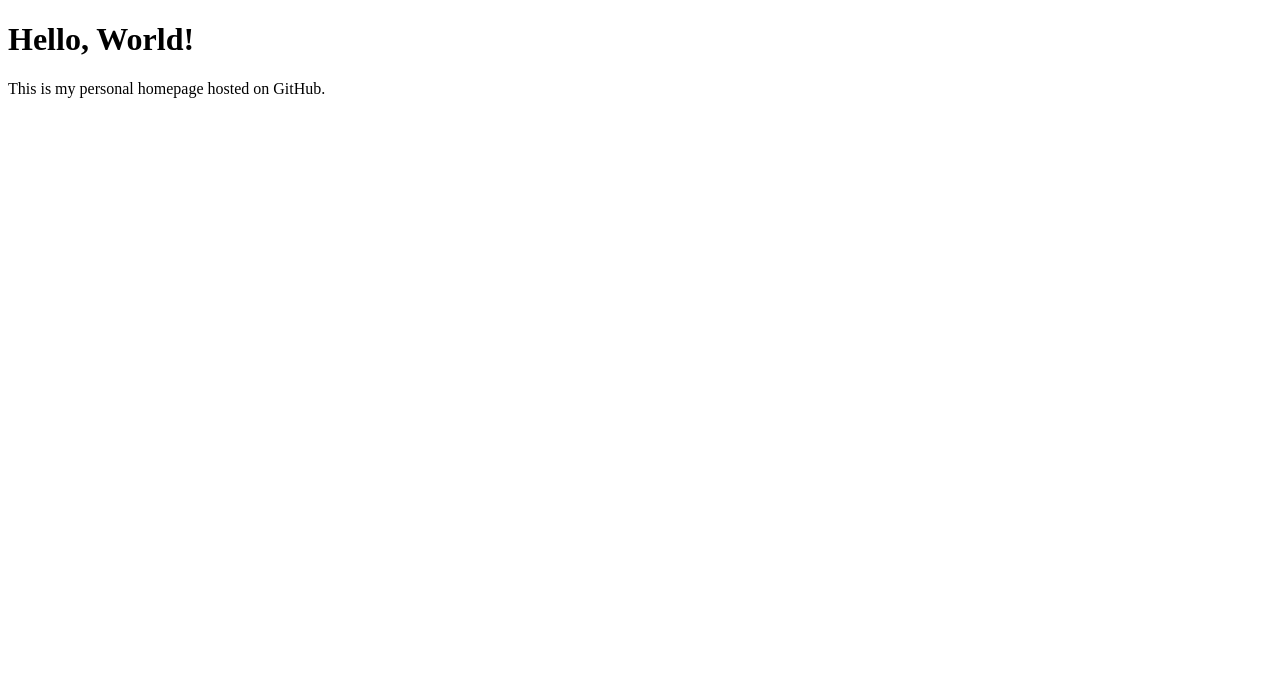
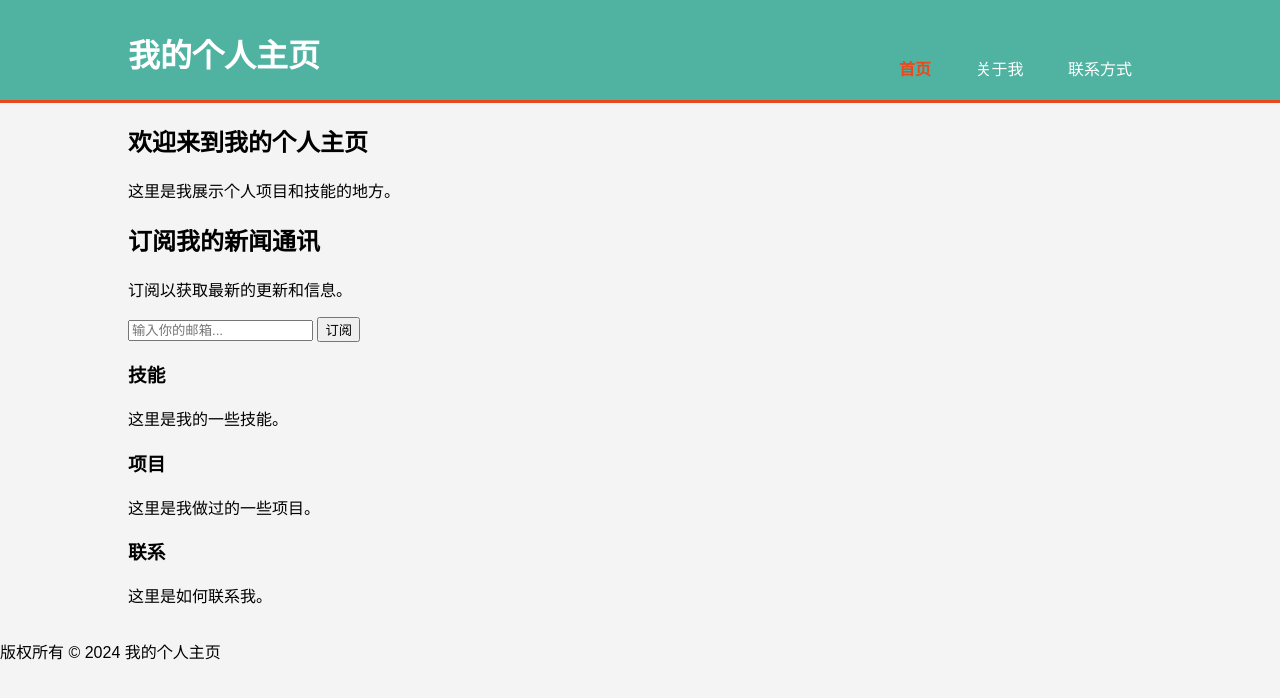
Before and after one commit to ningyang-365/CV, a plain HTML site: page index.html in a window 1280 px wide. Drawn offline with Linux system fonts and the light colour scheme.

Commit message:
Update index.html

```diff
--- a/index.html
+++ b/index.html
@@ -3,10 +3,107 @@
 <head>
     <meta charset="UTF-8">
     <meta name="viewport" content="width=device-width, initial-scale=1.0">
-    <title>Your Personal Homepage</title>
+    <title>我的个人主页</title>
+    <style>
+        body {
+            font-family: Arial, sans-serif;
+            margin: 0;
+            padding: 0;
+            background-color: #f4f4f4;
+        }
+        .container {
+            width: 80%;
+            margin: auto;
+            overflow: hidden;
+        }
+        header {
+            background: #50b3a2;
+            color: white;
+            padding-top: 30px;
+            min-height: 70px;
+            border-bottom: #e8491d 3px solid;
+        }
+        header a {
+            color: #ffffff;
+            text-decoration: none;
+            text-transform: uppercase;
+            font-size: 16px;
+        }
+        header ul {
+            padding: 0;
+            list-style: none;
+        }
+        header li {
+            display: inline;
+            padding: 0 20px 0 20px;
+        }
+        header #branding {
+            float: left;
+        }
+        header #branding h1 {
+            margin: 0;
+        }
+        header nav {
+            float: right;
+            margin-top: 10px;
+        }
+        header .highlight, header .current a {
+            color: #e8491d;
+            font-weight: bold;
+        }
+        header a:hover {
+            color: #ffffff;
+            font-weight: bold;
+        }
+    </style>
 </head>
 <body>
-    <h1>Hello, World!</h1>
-    <p>This is my personal homepage hosted on GitHub.</p>
+    <header>
+        <div class="container">
+            <div id="branding">
+                <h1>我的个人主页</h1>
+            </div>
+            <nav>
+                <ul>
+                    <li class="current"><a href="index.html">首页</a></li>
+                    <li><a href="about.html">关于我</a></li>
+                    <li><a href="contact.html">联系方式</a></li>
+                </ul>
+            </nav>
+        </div>
+    </header>
+
+    <div class="container">
+        <section id="showcase">
+            <h1>欢迎来到我的个人主页</h1>
+            <p>这里是我展示个人项目和技能的地方。</p>
+        </section>
+        <section id="newsletter">
+            <h2>订阅我的新闻通讯</h2>
+            <p>订阅以获取最新的更新和信息。</p>
+            <form>
+                <input type="email" placeholder="输入你的邮箱...">
+                <button type="submit" class="button_1">订阅</button>
+            </form>
+        </section>
+        <section id="boxes">
+            <div class="box">
+                <h3>技能</h3>
+                <p>这里是我的一些技能。</p>
+            </div>
+            <div class="box">
+                <h3>项目</h3>
+                <p>这里是我做过的一些项目。</p>
+            </div>
+            <div class="box">
+                <h3>联系</h3>
+                <p>这里是如何联系我。</p>
+            </div>
+        </section>
+    </div>
+
+    <footer>
+        <p>版权所有 &copy; 2024 我的个人主页</p>
+    </footer>
 </body>
 </html>
```
